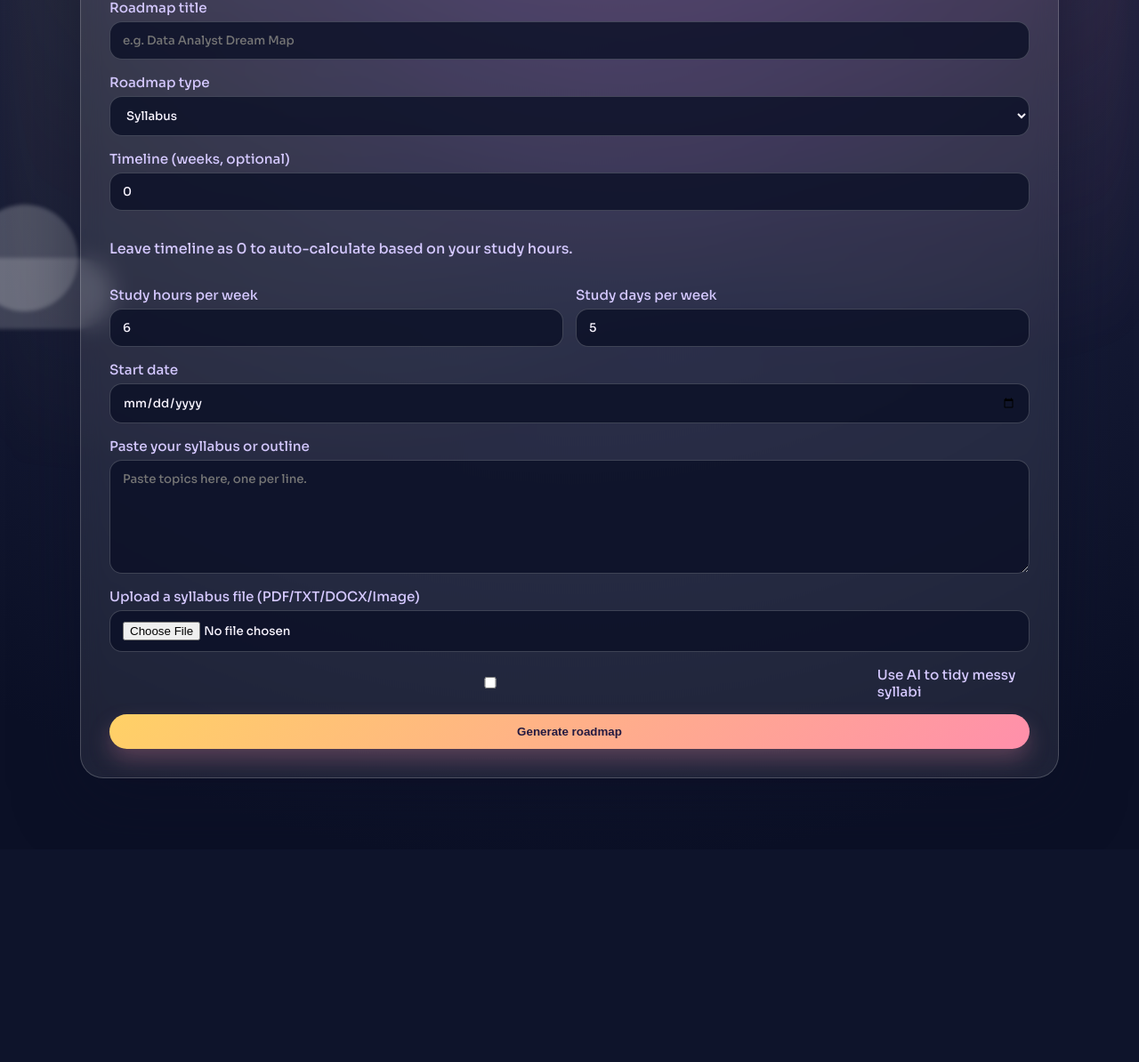
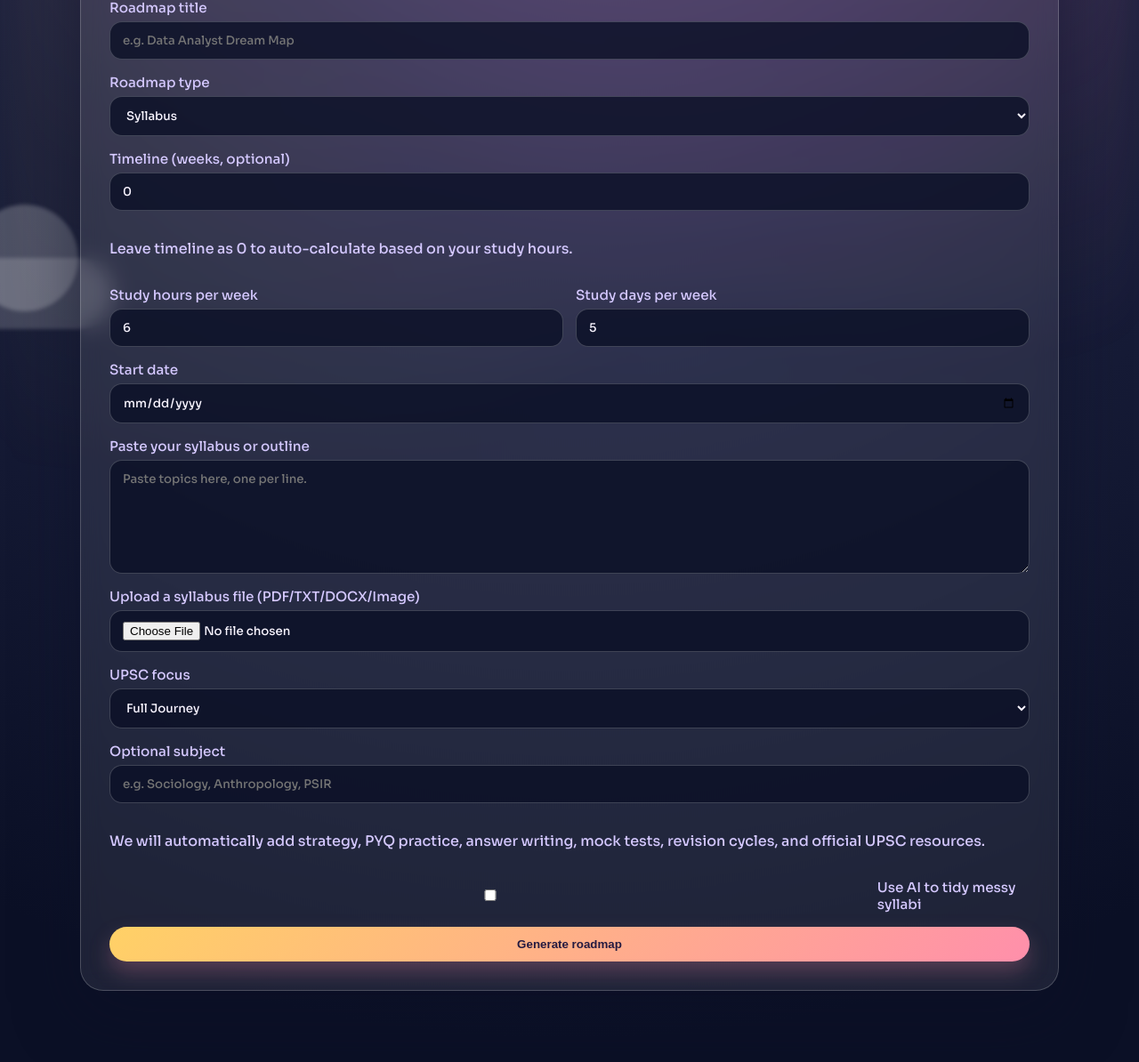
Before and after one commit to Anish17-Shanu/Dreams-into-Reality, a Flask app: page /roadmap/new in a window 1280 px wide. Shown: the part 270-1464 px from the top of the page at 89% size. Before the commit the page ends 1145 px from the top, so only its background shows below. Run offline with Flask 3, Linux system fonts and the light colour scheme; the visitor is signed in with stand-in values (Sample User, id 1).

Commit message:
Add dedicated UPSC roadmap workflow

```diff
--- a/dashboard/routes.py
+++ b/dashboard/routes.py
@@ -98,6 +98,9 @@ UPSC_RESOURCES = [
     {"title": "UPSC Examination Calendar", "url": "https://upsc.gov.in/examinations/exam-calendar", "provider": "upsc"},
     {"title": "UPSC Previous Question Papers", "url": "https://upsc.gov.in/examinations/previous-question-papers", "provider": "upsc"},
     {"title": "UPSC Revised Syllabus & Scheme", "url": "https://upsc.gov.in/examinations/revised-syllabus-scheme", "provider": "upsc"},
+    {"title": "Press Information Bureau", "url": "https://pib.gov.in", "provider": "official"},
+    {"title": "PRS Legislative Research", "url": "https://prsindia.org", "provider": "research"},
+    {"title": "NCERT Textbooks Portal", "url": "https://ncert.nic.in/textbook.php", "provider": "ncert"},
 ]
 
 UPSC_EXAMS = [
@@ -112,6 +115,65 @@ UPSC_EXAMS = [
     "Combined Medical Services",
     "Geo-Scientist"
 ]
+
+UPSC_STAGE_TOPICS = {
+    "full_journey": [
+        "UPSC exam strategy and attempt planning",
+        "NCERT foundation build-up",
+        "Current affairs system and revision notes",
+        "Indian Polity and Constitution",
+        "History of India and freedom struggle",
+        "Indian and world geography",
+        "Indian economy and budgeting",
+        "Environment and ecology",
+        "Science and technology for UPSC",
+        "Internal security and disaster management",
+        "International relations",
+        "Governance and social justice",
+        "Ethics, integrity and aptitude",
+        "Essay writing framework",
+        "CSAT aptitude and comprehension",
+        "Optional subject strategy",
+        "Answer writing and mains enrichment",
+        "Prelims PYQ analysis",
+        "Mains PYQ analysis",
+        "Revision cycles and full-length mocks",
+        "Interview preparation and DAF based questions",
+    ],
+    "prelims": [
+        "NCERT foundation build-up",
+        "Current affairs system and revision notes",
+        "Indian Polity and Constitution",
+        "History of India and freedom struggle",
+        "Indian and world geography",
+        "Indian economy and budgeting",
+        "Environment and ecology",
+        "Science and technology for UPSC",
+        "CSAT aptitude and comprehension",
+        "Prelims PYQ analysis",
+        "Sectional prelims tests",
+        "Full-length prelims mocks and revision",
+    ],
+    "mains": [
+        "Current affairs to mains notes conversion",
+        "Essay writing framework",
+        "General Studies I answer writing",
+        "General Studies II answer writing",
+        "General Studies III answer writing",
+        "General Studies IV ethics case studies",
+        "Optional subject strategy",
+        "Mains PYQ analysis",
+        "Value-added notes and examples",
+        "Full-length mains mocks and revision",
+    ],
+    "interview": [
+        "DAF analysis and profile mapping",
+        "Current affairs for interview",
+        "Opinion framing and balanced answers",
+        "Mock interview practice",
+        "Communication, posture and confidence",
+    ],
+}
 
 OPENTDB_API = "https://opentdb.com/api.php"
 
@@ -567,7 +629,7 @@ def _schedule_items(items, start_date, timeline_weeks, hours_per_week, study_day
 
 def _build_tasks(roadmap_type, topics, projects, start_date, timeline_weeks, hours_per_week, study_days_per_week):
     all_items = topics[:]
-    if roadmap_type == "career":
+    if roadmap_type in {"career", "upsc"}:
         for project in projects:
             all_items.append(f"Project: {project}")
     return _schedule_items(all_items, start_date, timeline_weeks, hours_per_week, study_days_per_week)
@@ -654,12 +716,16 @@ def create_roadmap():
     if request.method == 'POST':
         title = request.form.get('title', '').strip()
         roadmap_type = request.form.get('roadmap_type', 'syllabus')
+        if roadmap_type not in {"syllabus", "career", "upsc"}:
+            roadmap_type = "syllabus"
         timeline_weeks = int(request.form.get('timeline_weeks', 0) or 0)
         timeline_weeks = max(0, min(52, timeline_weeks))
         hours_per_week = int(request.form.get('hours_per_week', 6))
         hours_per_week = max(1, min(40, hours_per_week))
         study_days_per_week = int(request.form.get('study_days_per_week', 5))
         study_days_per_week = max(1, min(7, study_days_per_week))
+        upsc_focus = request.form.get('upsc_focus', 'full_journey').strip() or "full_journey"
+        upsc_optional_subject = request.form.get('upsc_optional_subject', '').strip()
         start_date_str = request.form.get('start_date')
         start_date = datetime.strptime(start_date_str, "%Y-%m-%d").date() if start_date_str else datetime.utcnow().date()
 
@@ -693,6 +759,9 @@ def create_roadmap():
         use_ai = request.form.get('use_ai') == 'on'
         if confirmed_topics:
             topics = [t.strip() for t in confirmed_topics.splitlines() if t.strip()]
+        elif roadmap_type == "upsc":
+            topics, projects = _build_upsc_plan(upsc_optional_subject, upsc_focus)
+            _ensure_upsc_question_bank()
         elif roadmap_type == "career":
             key = _normalize(title)
             match = None
@@ -748,7 +817,10 @@ def create_roadmap():
             )
 
         if not title:
-            title = "Dream Roadmap"
+            if roadmap_type == "upsc":
+                title = "UPSC Mission"
+            else:
+                title = "Dream Roadmap"
         if not topics and roadmap_type == "syllabus":
             flash("Please provide a syllabus text or upload a file with topics.")
             return redirect(url_for('dashboard.create_roadmap'))
@@ -761,7 +833,7 @@ def create_roadmap():
         roadmap = Roadmap(
             title=title,
             roadmap_type=roadmap_type,
-            source_text=raw_text[:5000],
+            source_text=(raw_text or f"UPSC Focus: {upsc_focus}\nOptional Subject: {upsc_optional_subject}")[:5000],
             start_date=start_date,
             target_date=target_date,
             total_tasks=len(task_specs),
@@ -795,15 +867,25 @@ def create_roadmap():
                 task.last_resource_refresh = None
 
         db.session.commit()
-        if "upsc" in _normalize(title):
-            for res in UPSC_RESOURCES:
-                db.session.add(Resource(
-                    provider=res["provider"],
-                    title=res["title"],
-                    url=res["url"],
-                    summary="Official UPSC resource",
-                    score=0.9,
-                    task_id=task_ids[0]
+        if roadmap_type == "upsc" and task_ids:
+            upsc_tasks = Task.query.filter_by(roadmap_id=roadmap.id).order_by(Task.order_index.asc()).all()
+            for task in upsc_tasks:
+                for res in _upsc_resources_for_task(task.title, upsc_optional_subject):
+                    db.session.add(Resource(
+                        provider=res["provider"],
+                        title=res["title"],
+                        url=res["url"],
+                        summary="Curated UPSC resource",
+                        score=0.95,
+                        task_id=task.id
+                    ))
+            for spec in _build_upsc_test_plan(start_date, target_date, upsc_focus):
+                db.session.add(MockTestSchedule(
+                    title=spec["title"],
+                    scheduled_date=spec["scheduled_date"],
+                    duration_minutes=spec["duration_minutes"],
+                    questions_count=spec["questions_count"],
+                    roadmap_id=roadmap.id
                 ))
             db.session.commit()
         if auto_fetch:
@@ -1279,6 +1361,95 @@ def delete_roadmap(roadmap_id):
     return redirect(url_for('dashboard.dashboard'))
 
 
+def _build_upsc_plan(optional_subject="", focus="full_journey"):
+    topics = list(UPSC_STAGE_TOPICS.get(focus, UPSC_STAGE_TOPICS["full_journey"]))
+    optional_subject = optional_subject.strip()
+    if optional_subject:
+        topics.append(f"Optional subject deep dive: {optional_subject}")
+    else:
+        topics.append("Optional subject selection and starter preparation")
+
+    projects = [
+        "Daily current affairs notes and weekly revision",
+        "PYQ drill across prelims and mains",
+        "Answer writing practice with self-review",
+        "Mock test analysis and weak-area tracker",
+    ]
+    if focus == "interview":
+        projects = [
+            "DAF question bank",
+            "Mock interview reflections",
+            "Current affairs speaking practice",
+        ]
+    return topics, projects
+
+
+def _upsc_resources_for_task(task_title, optional_subject=""):
+    title = _normalize(task_title)
+    picks = list(UPSC_RESOURCES[:3])
+    if "current affairs" in title:
+        picks.append(UPSC_RESOURCES[3])
+    if "polity" in title or "governance" in title or "constitution" in title:
+        picks.append(UPSC_RESOURCES[4])
+    if "ncert" in title or "history" in title or "geography" in title or "science" in title:
+        picks.append(UPSC_RESOURCES[5])
+    if optional_subject and "optional subject" in title:
+        picks.append({
+            "title": f"Optional subject reading plan: {optional_subject}",
+            "url": "https://upsc.gov.in/examinations/revised-syllabus-scheme",
+            "provider": "upsc",
+        })
+    unique = []
+    seen = set()
+    for item in picks:
+        key = item["url"]
+        if key not in seen:
+            seen.add(key)
+            unique.append(item)
+    return unique
+
+
+def _build_upsc_test_plan(start_date, target_date, focus="full_journey"):
+    total_days = max((target_date - start_date).days, 28)
+    checkpoints = [0.2, 0.4, 0.6, 0.8, 0.92]
+    tests = []
+
+    if focus in ("full_journey", "prelims"):
+        labels = [
+            "UPSC Foundation Diagnostic Test",
+            "Prelims Sectional Mock",
+            "Prelims GS Full Mock",
+            "CSAT Full Mock",
+            "Final Prelims Revision Test",
+        ]
+    elif focus == "mains":
+        labels = [
+            "Mains GS Diagnostic",
+            "Essay Practice Test",
+            "GS Full-Length Mock",
+            "Ethics Case Study Mock",
+            "Final Mains Simulation",
+        ]
+    else:
+        labels = [
+            "DAF Diagnostic",
+            "Current Affairs Panel Round",
+            "Mock Interview 1",
+            "Mock Interview 2",
+            "Final Personality Test Drill",
+        ]
+
+    for ratio, label in zip(checkpoints, labels):
+        scheduled_date = start_date + timedelta(days=max(7, math.floor(total_days * ratio)))
+        tests.append({
+            "title": label,
+            "scheduled_date": min(scheduled_date, target_date),
+            "duration_minutes": 120 if focus != "interview" else 45,
+            "questions_count": 100 if "Prelims" in label or "CSAT" in label else 20 if focus == "interview" else 25,
+        })
+    return tests
+
+
 @dashboard_bp.route('/uploads/<path:filename>')
 @login_required
 def get_upload(filename):
--- a/templates/dashboard.html
+++ b/templates/dashboard.html
@@ -14,7 +14,7 @@
             <article class="card">
                 <div class="card-header">
                     <h3>{{ roadmap.title }}</h3>
-                    <span class="pill">{{ roadmap.roadmap_type|capitalize }}</span>
+                    <span class="pill">{{ 'UPSC' if roadmap.roadmap_type == 'upsc' else roadmap.roadmap_type|capitalize }}</span>
                 </div>
                 <p class="muted">Timeline: {{ roadmap.start_date }} to {{ roadmap.target_date }}</p>
                 <div class="progress-row">
--- a/templates/roadmap_new.html
+++ b/templates/roadmap_new.html
@@ -12,9 +12,10 @@
         </label>
         <label>
             Roadmap type
-            <select name="roadmap_type">
+            <select name="roadmap_type" id="roadmap-type">
                 <option value="syllabus">Syllabus</option>
                 <option value="career">Career</option>
+                <option value="upsc">UPSC</option>
             </select>
         </label>
         <label>
@@ -38,12 +39,28 @@
         </label>
         <label>
             Paste your syllabus or outline
-            <textarea name="source_text" rows="6" placeholder="Paste topics here, one per line."></textarea>
+            <textarea id="source-text" name="source_text" rows="6" placeholder="Paste topics here, one per line."></textarea>
         </label>
-        <label>
+        <label id="upload-wrapper">
             Upload a syllabus file (PDF/TXT/DOCX/Image)
             <input type="file" name="syllabus_file" accept=".pdf,.txt,.docx,.png,.jpg,.jpeg,.bmp,.tiff">
         </label>
+        <div id="upsc-fields" class="stack" hidden>
+            <label>
+                UPSC focus
+                <select name="upsc_focus">
+                    <option value="full_journey">Full Journey</option>
+                    <option value="prelims">Prelims Focus</option>
+                    <option value="mains">Mains Focus</option>
+                    <option value="interview">Interview Focus</option>
+                </select>
+            </label>
+            <label>
+                Optional subject
+                <input type="text" name="upsc_optional_subject" placeholder="e.g. Sociology, Anthropology, PSIR">
+            </label>
+            <p class="muted">We will automatically add strategy, PYQ practice, answer writing, mock tests, revision cycles, and official UPSC resources.</p>
+        </div>
         <label class="inline-check">
             <input type="checkbox" name="use_ai">
             Use AI to tidy messy syllabi
@@ -51,4 +68,27 @@
         <button type="submit">Generate roadmap</button>
     </form>
 </section>
+<script>
+    const roadmapType = document.getElementById("roadmap-type");
+    const upscFields = document.getElementById("upsc-fields");
+    const uploadWrapper = document.getElementById("upload-wrapper");
+    const sourceText = document.getElementById("source-text");
+
+    function refreshRoadmapForm() {
+        const current = roadmapType.value;
+        const isUpsc = current === "upsc";
+        const isSyllabus = current === "syllabus";
+
+        upscFields.hidden = !isUpsc;
+        uploadWrapper.hidden = isUpsc;
+        sourceText.placeholder = isUpsc
+            ? "Optional: paste your weak areas, previous scores, or custom notes."
+            : isSyllabus
+                ? "Paste topics here, one per line."
+                : "Paste your career goal, skills to learn, or current outline.";
+    }
+
+    roadmapType.addEventListener("change", refreshRoadmapForm);
+    refreshRoadmapForm();
+</script>
 {% endblock %}
```
Also changed, not shown: templates/roadmap_view.html (+15 -1 lines), README.md.
